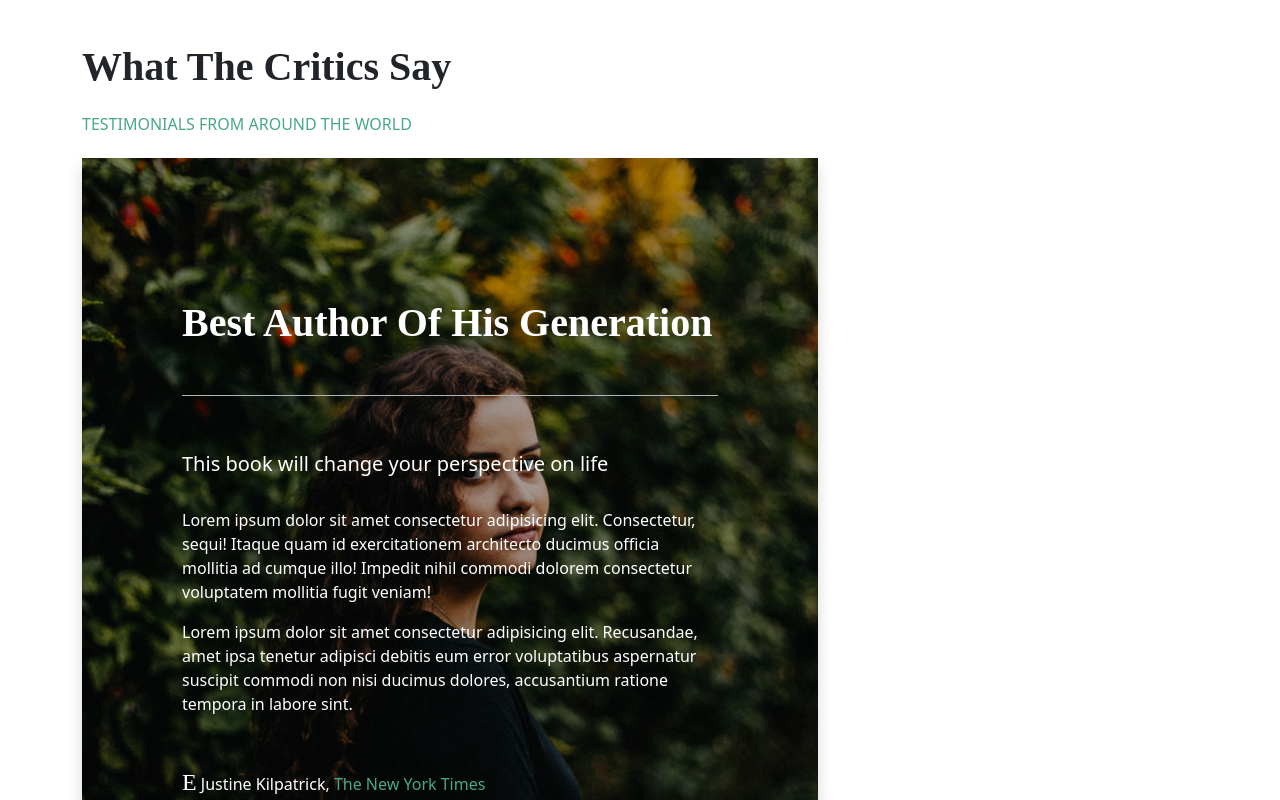
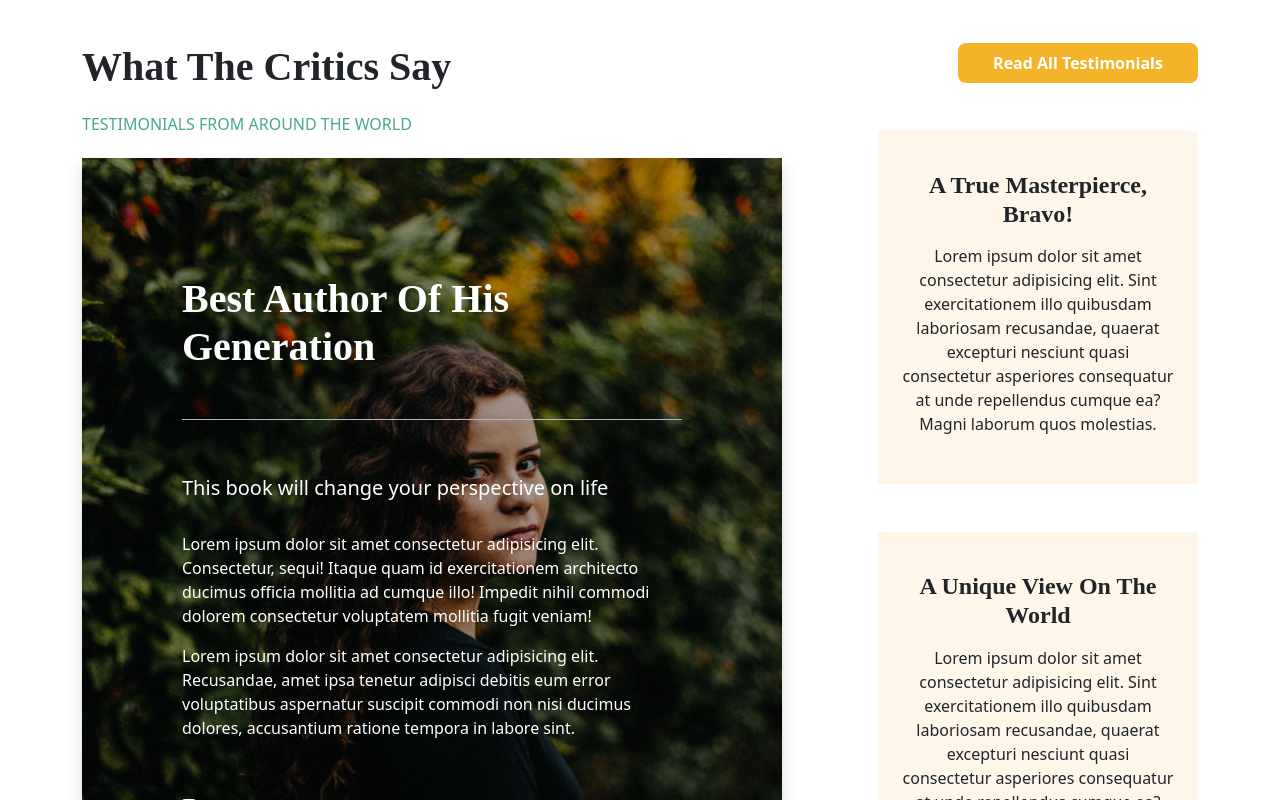
Before and after one commit to FabioVasi/proj-html-vuejs, a Vue app: page / in a window 1280 px wide. Shown: the part 2120-2920 px from the top of the page. Built offline with nearby package versions, Linux system fonts and the light colour scheme.

Commit message:
add message cloud

```diff
--- a/src/components/AppMain.vue
+++ b/src/components/AppMain.vue
@@ -20,7 +20,7 @@ export default {
                 <h3 style="color: #333333;" class="mt-3 mb-5">
                     Damon Vaughn is a professor of psychology at the University of Toronto, a clinical psychologist and the author of the multi-million copy bestseller "The story of my life".
                 </h3>
-                <button class="border-0 text-white rounded-3 fw-bold ">
+                <button class="meet border-0 text-white rounded-3 fw-bold">
                     Meet The Author
                 </button>
             </div>
@@ -105,7 +105,7 @@ export default {
         <section class="critics">
             <div class="container">
                 <div class="row">
-                    <div class="col-8">
+                    <div class="col-8 pe-5">
                         <div class="card border-0">
                             <h2 class="font mb-4 fw-bold fs-1">What The Critics Say</h2>
                             <h6 style="color: #49a987;" class="mb-4">TESTIMONIALS FROM AROUND THE WORLD</h6>
@@ -129,9 +129,25 @@ export default {
                             </div>
                         </div>
                     </div>
-                    <div class="col-4">
+                    <div class="col-4 ps-5 text-center">
                         <div class="card border-0">
+                            <button class="read align-self-end border-0 text-white rounded-3 fw-bold">
+                                Read All Testimonials
+                            </button>
 
+                        </div>
+                        <div class="message p-4 card rounded-0 mt-5 border-0">
+                            <h3 class="font mb-3 fw-bold fs-4 pt-3">A True Masterpierce, Bravo!</h3>
+                            <p class="mb-4">
+                                Lorem ipsum dolor sit amet consectetur adipisicing elit. Sint exercitationem illo quibusdam laboriosam recusandae, quaerat excepturi nesciunt quasi consectetur asperiores consequatur at unde repellendus cumque ea? Magni laborum quos molestias.
+                            </p>
+                        </div>
+
+                        <div class="message p-4 card rounded-0 mt-5 border-0">
+                            <h3 class="font mb-3 fw-bold fs-4 pt-3">A Unique View On The World</h3>
+                            <p class="mb-4">
+                                Lorem ipsum dolor sit amet consectetur adipisicing elit. Sint exercitationem illo quibusdam laboriosam recusandae, quaerat excepturi nesciunt quasi consectetur asperiores consequatur at unde repellendus cumque ea? Magni laborum quos molestias.
+                            </p>
                         </div>
 
                     </div>
@@ -159,7 +175,7 @@ export default {
         font-weight: bold;
         color: $yellow;
     }
-    button{
+    .meet{
         background-color: $green;
         width: 200px;
         height: 40px;
@@ -212,4 +228,12 @@ export default {
         justify-content: center;
         padding: 100px;
     }
+    .read{
+        background-color: $yellow;
+        width: 240px;
+        height: 40px;
+    }
+    .message{
+        background-color: $bfg_section;
+    }
 </style>
```
